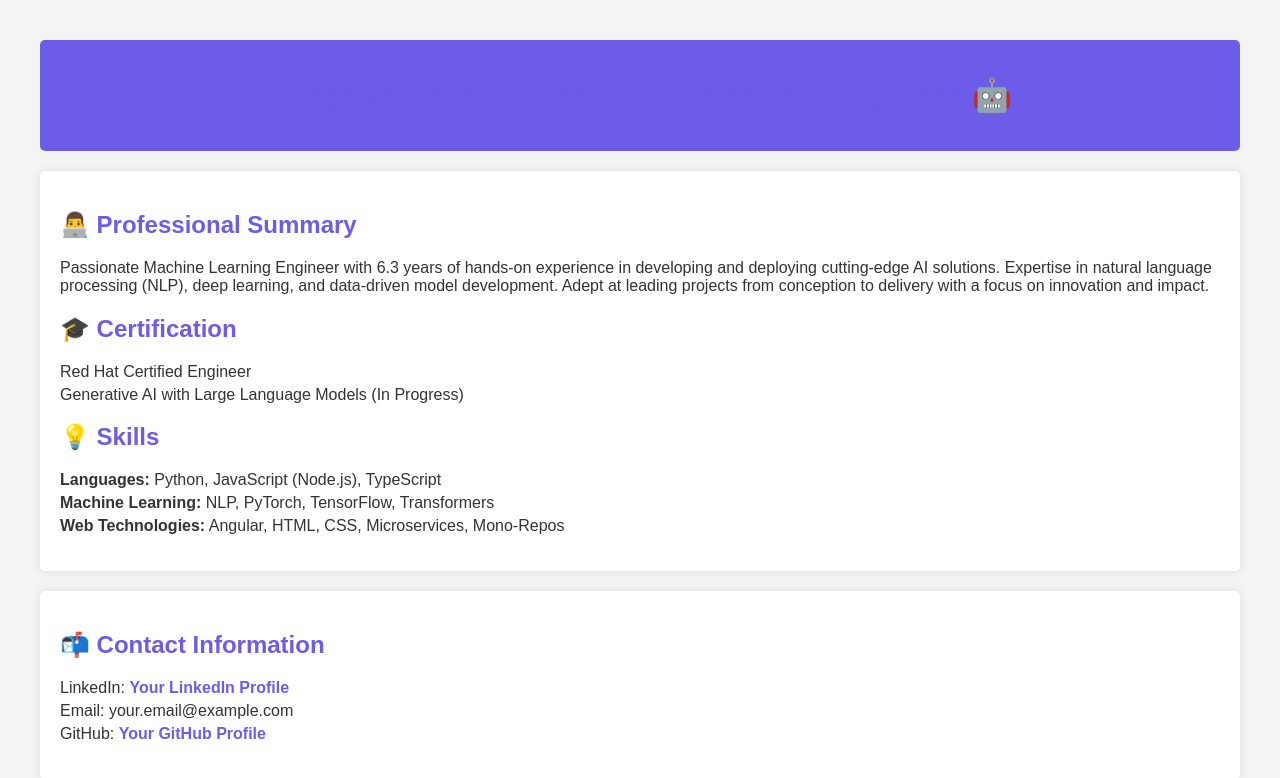
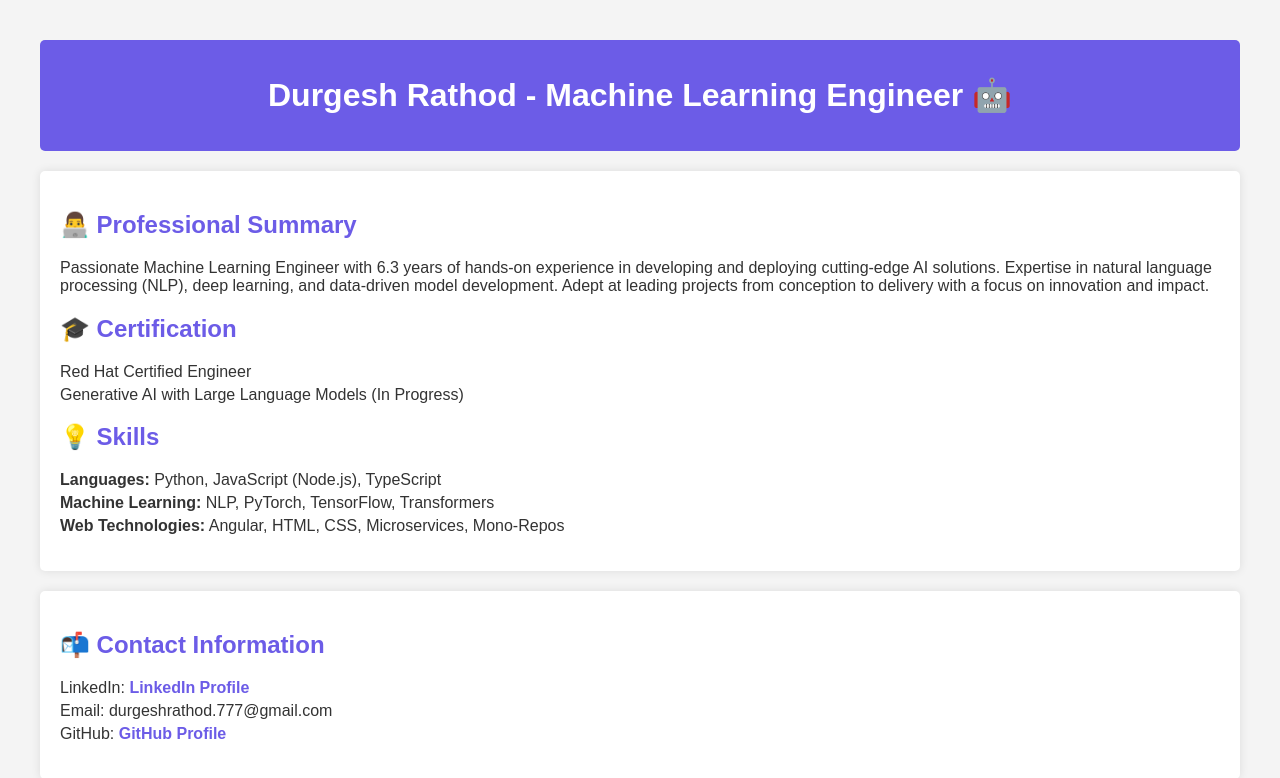
Before and after one commit to DurgeshRathod/portfolio, a plain HTML site: page index.html in a window 1280 px wide. Drawn offline with Linux system fonts and the light colour scheme.

Commit message:
Update index.html

```diff
--- a/index.html
+++ b/index.html
@@ -22,7 +22,8 @@
             border-radius: 5px;
         }
 
-        h1, h2, h3 {
+
+        h2, h3 {
             color: #6c5ce7;
         }
 
@@ -88,9 +89,9 @@
 
         <h2>📬 Contact Information</h2>
         <ul>
-            <li>LinkedIn: <a href="#">Your LinkedIn Profile</a></li>
-            <li>Email: your.email@example.com</li>
-            <li>GitHub: <a href="https://github.com/yourusername">Your GitHub Profile</a></li>
+            <li>LinkedIn: <a href="https://www.linkedin.com/in/durgesh-rathod-711a959b/">LinkedIn Profile</a></li>
+            <li>Email: durgeshrathod.777@gmail.com</li>
+            <li>GitHub: <a href="https://github.com/DurgeshRathod">GitHub Profile</a></li>
         </ul>
 
     </section>
```
